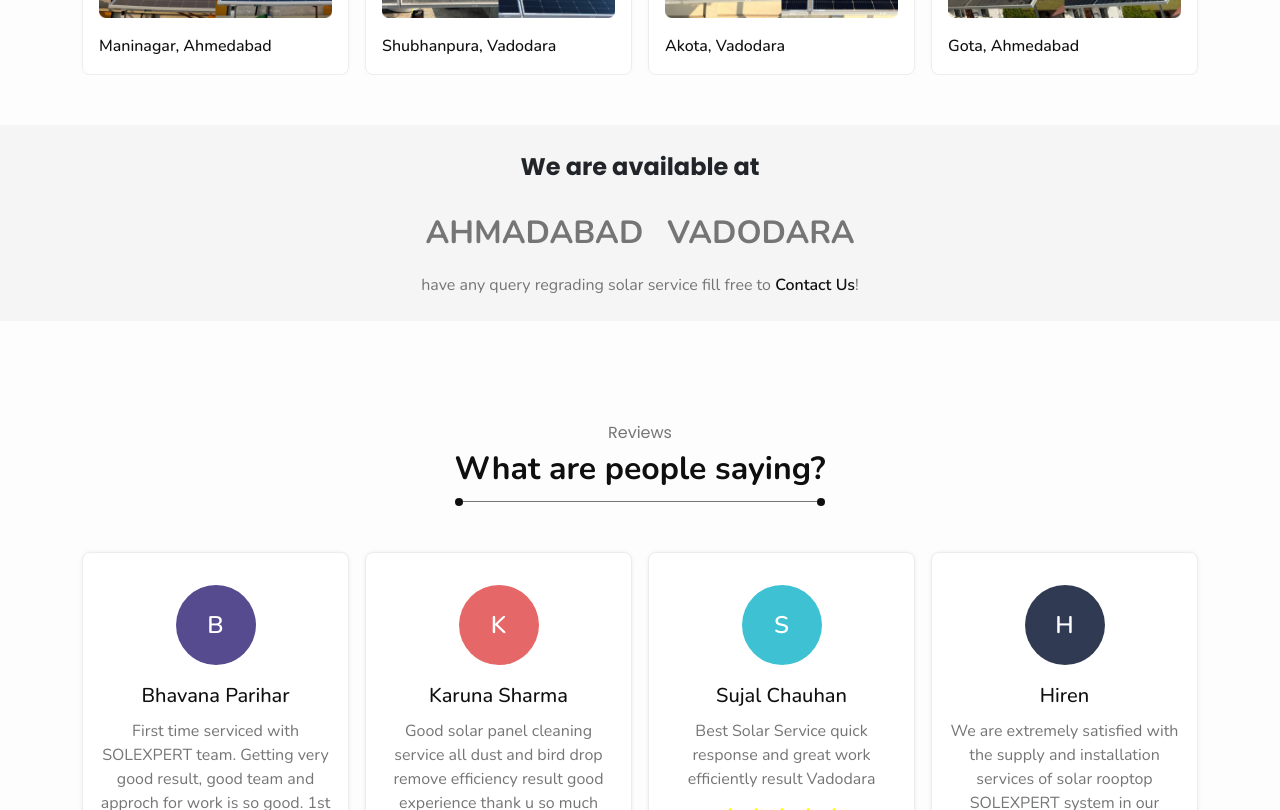
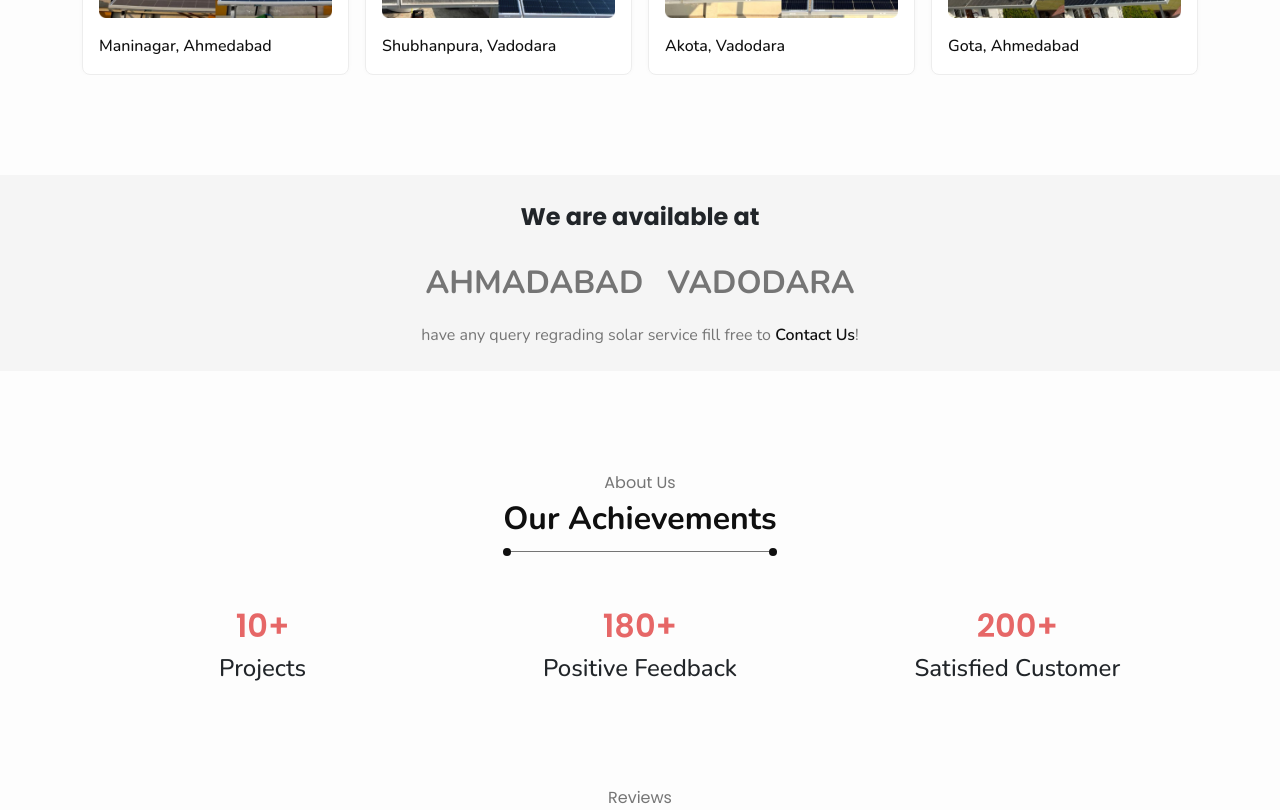
Before and after one commit to chirag396rathod/solExpert, a React (Vite) app: page / in a window 1280 px wide. Shown: the part 3660-4470 px from the top of the page. Built offline with nearby package versions, Linux system fonts and the light colour scheme; the HTML template or start-up script is replaced by a standard one; a web font is replaced by a local one.

Commit message:
Resolve Some Changes

```diff
--- /dev/null
+++ b/src/Views/Home/Achievements.jsx
@@ -0,0 +1,35 @@
+import React from "react";
+import { AchievementsContainer } from "./styled";
+
+const Achievements = () => {
+  return (
+    <AchievementsContainer>
+      <div className="section-header">
+        <div className="section-label">About Us</div>
+        <div className="section-title">Our Achievements</div>
+      </div>
+      <div className="row g-3">
+        <div className="col-md-6 col-lg-4 col-sm-12">
+          <div className="achievements-container">
+            <div className="index">10+</div>
+            <div className="text">Projects</div>
+          </div>
+        </div>
+        <div className="col-md-6 col-lg-4 col-sm-12">
+          <div className="achievements-container">
+            <div className="index">180+</div>
+            <div className="text">Positive Feedback</div>
+          </div>
+        </div>
+        <div className="col-md-6 col-lg-4 col-sm-12">
+          <div className="achievements-container">
+            <div className="index">200+</div>
+            <div className="text">Satisfied Customer</div>
+          </div>
+        </div>
+      </div>
+    </AchievementsContainer>
+  );
+};
+
+export default Achievements;
--- a/src/Views/Home/Services.jsx
+++ b/src/Views/Home/Services.jsx
@@ -42,9 +42,9 @@ const Services = ({ className }) => {
           <div className="section-label">Services</div>
           <div className="section-title">What We Provides</div>
         </div>
-        <div className="row">
+        <div className="row g-3">
           {mockData.map((item, key) => (
-            <div className="col-3">
+            <div className="col-md-6 col-sm-12 col-lg-3">
               <div className="service-card">
                 <div className="service-image-cover">
                   <img src={GridImage3} alt="GridImage3" />
--- a/src/Views/Home/index.jsx
+++ b/src/Views/Home/index.jsx
@@ -19,6 +19,7 @@ import AboutUs from "./AboutUs";
 import ComparisonSection from "./Comparison";
 import ScrollToTopOnMount from "../../Components/ScrollToTopOnMount";
 import WhereWeAre from "./WhereWeAre";
+import Achievements from "./Achievements";
 
 const HomePage = () => {
   const settings = {
@@ -35,7 +36,7 @@ const HomePage = () => {
   };
   return (
     <HomePageContainer>
-      {/* <ScrollToTopOnMount /> */}
+      <ScrollToTopOnMount />
       <div className="container">
         <div className="hero-section">
           <div className="row g-0">
@@ -127,14 +128,17 @@ const HomePage = () => {
         <ProjectShowOff />
         <WhyChooseUs />
       </div>
+      <div className="container">
+        <HowItsWork />
+      </div>
       <Services />
       <div className="container">
-        <HowItsWork />
         <ComparisonSection />
         <OurWork />
       </div>
       <WhereWeAre />
       <div className="container">
+        <Achievements />
         <Reviews />
         <AboutUs />
       </div>
--- a/src/Views/Home/styled.jsx
+++ b/src/Views/Home/styled.jsx
@@ -276,6 +276,12 @@ export const ServicesContainer = styled.div`
   background-color: #f5f5f5;
   padding: 24px 0 24px 0;
   margin-top: 100px !important;
+  .g-5 {
+    @media screen and (max-width: 580px) {
+      --bs-gutter-y: 1rem !important;
+      --bs-gutter-x: 1rem !important;
+    }
+  }
   .section-header {
     margin-top: 0 !important;
   }
@@ -708,7 +714,7 @@ export const WhereWeAreContainer = styled.div`
   width: 100%;
   background-color: #f5f5f5;
   padding: 24px 0;
-  margin-top: 50px;
+  margin-top: 100px;
   margin-bottom: 50px;
   .section-title {
     text-align: center;
@@ -758,3 +764,19 @@ export const WhereWeAreContainer = styled.div`
     }
   }
 `;
+
+export const AchievementsContainer = styled.div`
+  .achievements-container {
+    text-align: center;
+    .index {
+      font-size: 32px;
+      font-weight: 600;
+      color: #e66767;
+      font-family: "Poppins", sans-serif;
+    }
+    .text {
+      font-size: 24px;
+      font-weight: 500;
+    }
+  }
+`;
```
